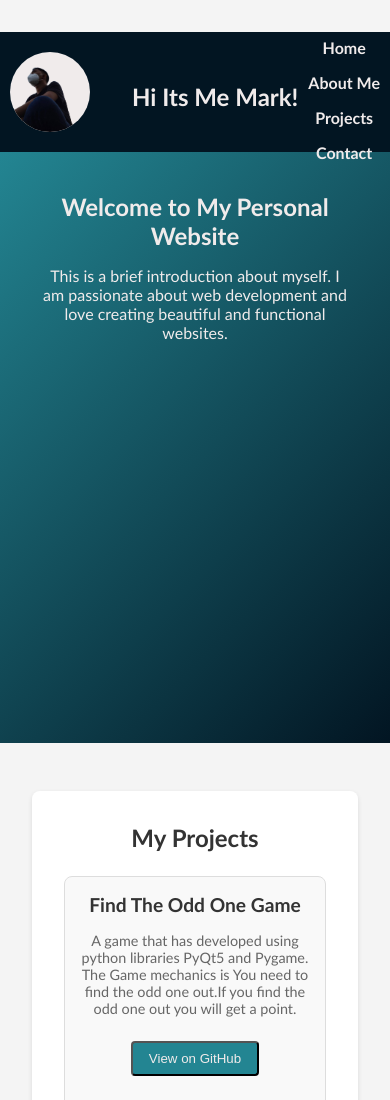
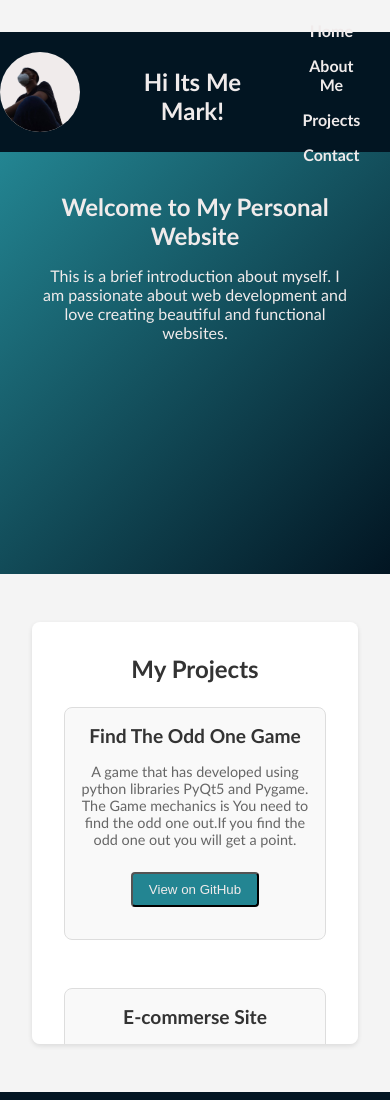
Before and after one commit to TRESTEVOYCE/Personal-Webiste-Mark-Steven-Camposano, a plain HTML site: page index.html in a window 390 px wide. Shown: the top 1100 px of the page. Drawn offline with Linux system fonts and the light colour scheme.

```diff
--- a/styles.css
+++ b/styles.css
@@ -82,7 +82,7 @@
     padding: 10rem;
     background: var(--background-color);
     color: var(--font-color);
-    height: 70vh;
+    height: 50vh;
     margin: 0 0 3rem 0;
 
     h2 {
@@ -101,7 +101,7 @@
     margin: 0 2rem 3rem 2rem;
     border-radius: 8px;
     box-shadow: 0 2px 5px rgba(0, 0, 0, 0.1);
-    height: 70vh;
+    height: 50vh;
     display: block;
     justify-content: center;
     align-items: center;
@@ -204,7 +204,11 @@
     .intro-section{
         padding: 2.5rem;
     }
+    nav{
+        margin:1.5rem;
+    }
     nav ul {
+
         flex-direction: column;
         gap: 1rem;
     }
```
